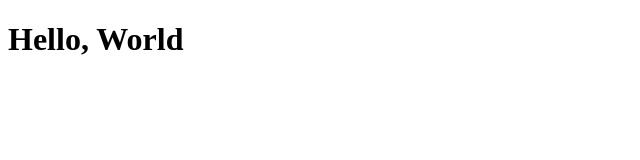
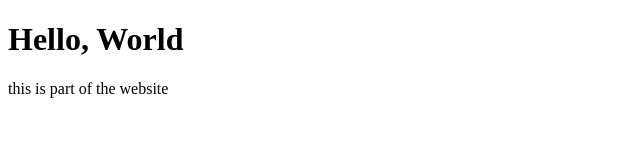
Before and after one commit to 88vue/shizensushi.com.au, a plain HTML site: page index.html in a window 1280 px wide. Shown: the whole page, without its empty margins (0-640 px from the left). Drawn offline with Linux system fonts and the light colour scheme.

Commit message:
added a p tag

```diff
--- a/index.html
+++ b/index.html
@@ -6,5 +6,6 @@
   </head>
   <body>
     <h1>Hello, World</h1>
+    <p>this is part of the website</p>
   </body>
 </html>
```
